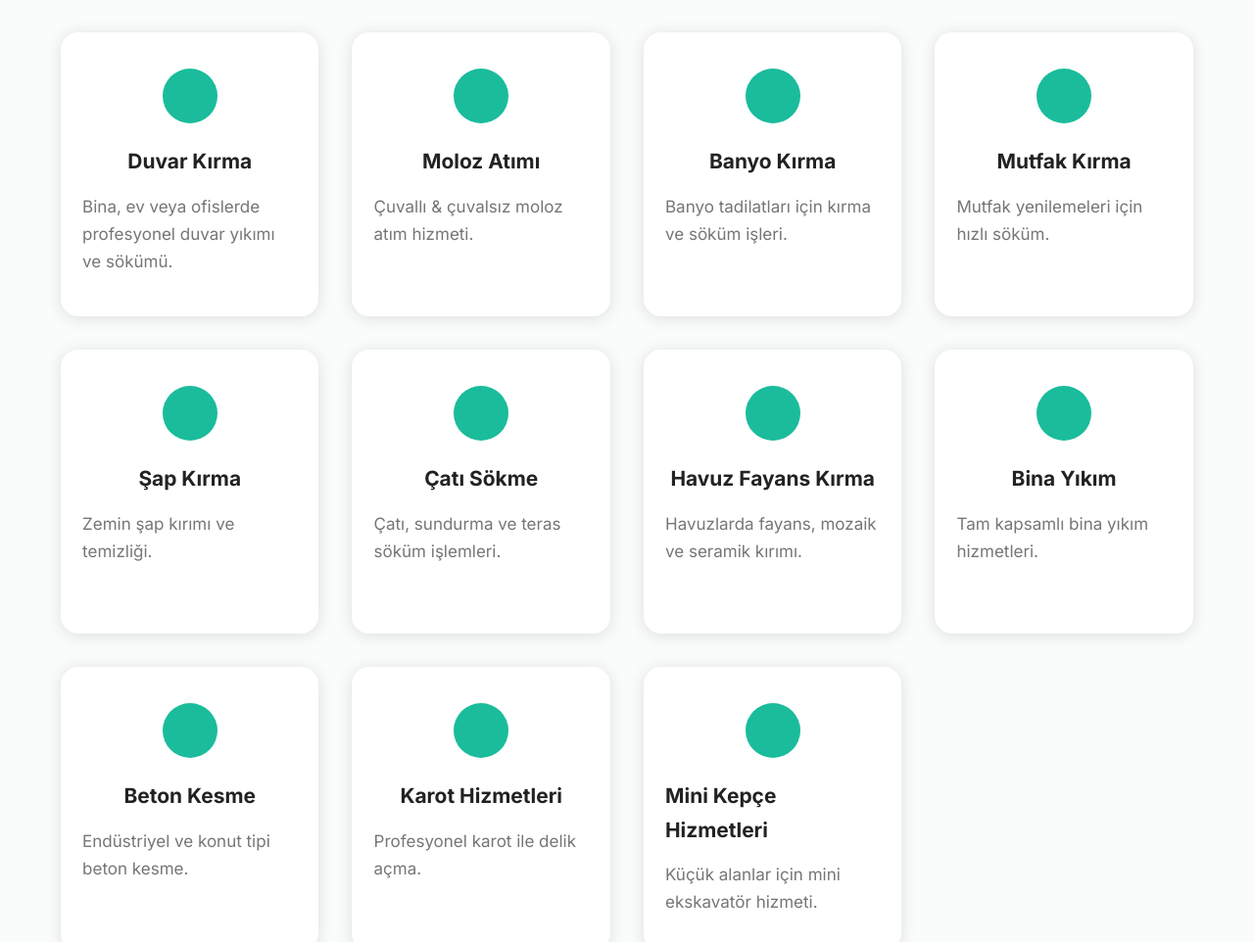
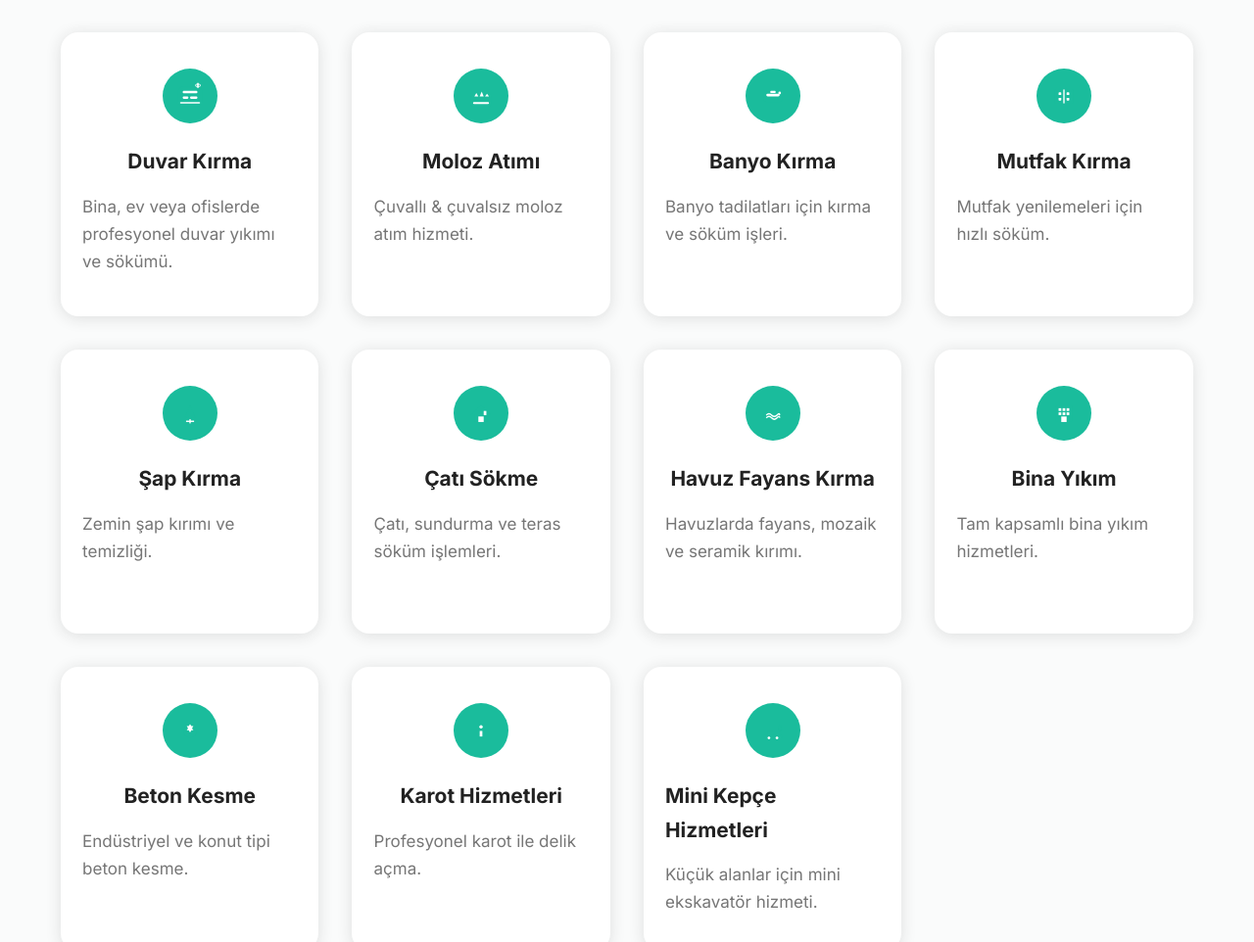
Before and after one commit to MustafaKorukmez/EgeHarfiyatKirim, a plain HTML site: page index.html in a window 1280 px wide. Shown: the part 842-1804 px from the top of the page at 98% size. Drawn offline with Linux system fonts and the light colour scheme.

Commit message:
Add icons for services section

```diff
--- a/index.html
+++ b/index.html
@@ -96,67 +96,89 @@
         <div class="services-grid">
             <!-- 1. Wall Breaking -->
             <div class="service-card">
-                <div class="icon service-wall"></div>
+                <div class="icon">
+                    <img src="icons/wall.svg" alt="Duvar kırma ikonu">
+                </div>
                 <h3>Duvar Kırma</h3>
                 <p>Bina, ev veya ofislerde profesyonel duvar yıkımı ve sökümü.</p>
             </div>
             <!-- 2. Debris Removal -->
             <div class="service-card">
-                <div class="icon service-debris"></div>
+                <div class="icon">
+                    <img src="icons/debris.svg" alt="Moloz atımı ikonu">
+                </div>
                 <h3>Moloz Atımı</h3>
                 <p>Çuvallı &amp; çuvalsız moloz atım hizmeti.</p>
             </div>
             <!-- 3. Bathroom Demolition -->
             <div class="service-card">
-                <div class="icon service-bathroom"></div>
+                <div class="icon">
+                    <img src="icons/bath.svg" alt="Banyo kırma ikonu">
+                </div>
                 <h3>Banyo Kırma</h3>
                 <p>Banyo tadilatları için kırma ve söküm işleri.</p>
             </div>
             <!-- 4. Kitchen Demolition -->
             <div class="service-card">
-                <div class="icon service-kitchen"></div>
+                <div class="icon">
+                    <img src="icons/kitchen.svg" alt="Mutfak kırma ikonu">
+                </div>
                 <h3>Mutfak Kırma</h3>
                 <p>Mutfak yenilemeleri için hızlı söküm.</p>
             </div>
             <!-- 5. Screed Removal -->
             <div class="service-card">
-                <div class="icon service-screed"></div>
+                <div class="icon">
+                    <img src="icons/screed.svg" alt="Şap kırma ikonu">
+                </div>
                 <h3>Şap Kırma</h3>
                 <p>Zemin şap kırımı ve temizliği.</p>
             </div>
             <!-- 6. Roof Dismantling -->
             <div class="service-card">
-                <div class="icon service-roof"></div>
+                <div class="icon">
+                    <img src="icons/roof.svg" alt="Çatı sökme ikonu">
+                </div>
                 <h3>Çatı Sökme</h3>
                 <p>Çatı, sundurma ve teras söküm işlemleri.</p>
             </div>
             <!-- 7. Pool Tile Removal -->
             <div class="service-card">
-                <div class="icon service-pool"></div>
+                <div class="icon">
+                    <img src="icons/pool.svg" alt="Havuz fayans kırma ikonu">
+                </div>
                 <h3>Havuz Fayans Kırma</h3>
                 <p>Havuzlarda fayans, mozaik ve seramik kırımı.</p>
             </div>
             <!-- 8. Building Demolition -->
             <div class="service-card">
-                <div class="icon service-building"></div>
+                <div class="icon">
+                    <img src="icons/building.svg" alt="Bina yıkım ikonu">
+                </div>
                 <h3>Bina Yıkım</h3>
                 <p>Tam kapsamlı bina yıkım hizmetleri.</p>
             </div>
             <!-- 9. Concrete Cutting -->
             <div class="service-card">
-                <div class="icon service-concrete"></div>
+                <div class="icon">
+                    <img src="icons/concrete.svg" alt="Beton kesme ikonu">
+                </div>
                 <h3>Beton Kesme</h3>
                 <p>Endüstriyel ve konut tipi beton kesme.</p>
             </div>
             <!-- 10. Core Drilling Services -->
             <div class="service-card">
-                <div class="icon service-core"></div>
+                <div class="icon">
+                    <img src="icons/core.svg" alt="Karot hizmetleri ikonu">
+                </div>
                 <h3>Karot Hizmetleri</h3>
                 <p>Profesyonel karot ile delik açma.</p>
             </div>
             <!-- 11. Mini-Excavator Services -->
             <div class="service-card">
-                <div class="icon service-excavator"></div>
+                <div class="icon">
+                    <img src="icons/excavator.svg" alt="Mini kepçe hizmetleri ikonu">
+                </div>
                 <h3>Mini Kepçe Hizmetleri</h3>
                 <p>Küçük alanlar için mini ekskavatör hizmeti.</p>
             </div>
--- a/styles.css
+++ b/styles.css
@@ -139,7 +139,9 @@ nav {
 .service-card .icon {
   margin-bottom: 1.1rem; width: 56px; height: 56px;
   background: var(--accent); border-radius: 50%; display: flex; align-items: center; justify-content: center;
-  /* Placeholder for icon SVGs below */
+}
+.service-card .icon img {
+  width: 54%; height: 54%; object-fit: contain;
 }
 .service-card h3 {
   font-size: 1.23rem; margin: .2rem 0 .8rem 0; font-weight: 700; color: var(--text);
@@ -148,18 +150,6 @@ nav {
   color: #444b; font-size: 1rem; margin: 0;
 }
 
-/* Example SVG icons for demonstration. You should replace the background with inline SVGs in HTML for best SEO and accessibility */
-.service-wall      { background: var(--accent) url('icons/wall.svg')   center/54% no-repeat; }
-.service-debris    { background: var(--accent) url('icons/debris.svg') center/54% no-repeat; }
-.service-bathroom  { background: var(--accent) url('icons/bath.svg')   center/54% no-repeat; }
-.service-kitchen   { background: var(--accent) url('icons/kitchen.svg')center/54% no-repeat; }
-.service-screed    { background: var(--accent) url('icons/screed.svg') center/54% no-repeat; }
-.service-roof      { background: var(--accent) url('icons/roof.svg')   center/54% no-repeat; }
-.service-pool      { background: var(--accent) url('icons/pool.svg')   center/54% no-repeat; }
-.service-building  { background: var(--accent) url('icons/building.svg')center/54% no-repeat; }
-.service-concrete  { background: var(--accent) url('icons/concrete.svg')center/54% no-repeat; }
-.service-core      { background: var(--accent) url('icons/core.svg')   center/54% no-repeat; }
-.service-excavator { background: var(--accent) url('icons/excavator.svg')center/54% no-repeat; }
 
 /* Projects & Gallery */
 .projects {
```
